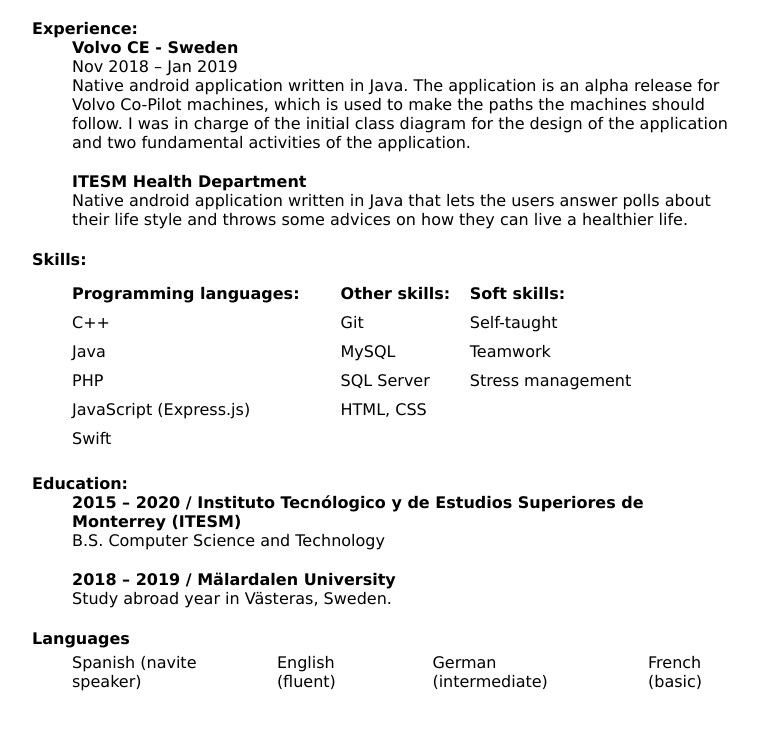
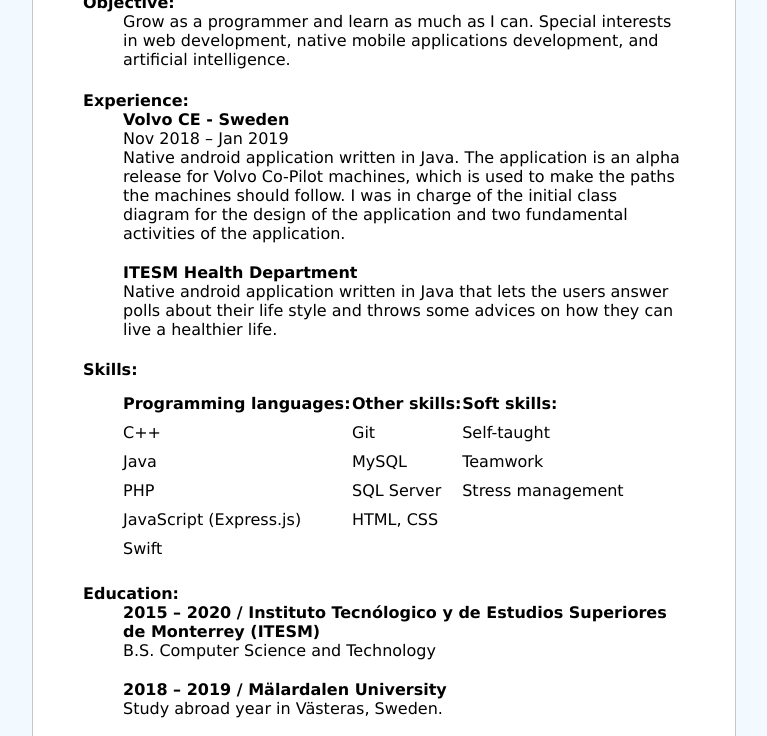
Before and after one commit to ivanmuniz/Lab1, a plain HTML site: page index.html in a window 1280 px wide. Shown: the part 239-975 px from the top of the page, without its empty margins (256-1023 px from the left). Before the commit the page ends 951 px from the top, so only its background shows below. Drawn offline with Linux system fonts and the light colour scheme.

Commit message:
Changes in styles

```diff
--- a/app.css
+++ b/app.css
@@ -23,6 +23,7 @@
 }
 
 h1 {
+    margin-top: 0;
     margin-bottom: 0;
     font-size: 25px;
 }
@@ -63,6 +64,9 @@
 
 /* Mediano */
 @media (min-width: 600px) and (max-width: 990px) {
+    body {
+        padding: 20px 50px;
+    }
     .disp-vert {
         display: table;
     }
@@ -86,10 +90,17 @@
 /* Grande */
 @media (min-width: 991px) {
 
+    html {
+        background-color: #f2faff;
+    }
+
     body {
         width: 55%;
-        margin-left: auto;
-        margin-right: auto;
+        margin: 10px auto 10px auto;
+        background-color: white;
+        padding: 50px;
+        border: 1px solid #c6c6c6;
+        border-radius: 20px;
     }
 
     .disp-vert {
@@ -102,7 +113,7 @@
     }
 
     ul.disp-vert li:nth-child(n+2) {
-        padding-left: 60px;
+        padding-left: 30px;
     }
 
     .header {
@@ -111,6 +122,10 @@
 
     img {
         float: left;
+    }
+
+    h1 {
+        margin-top: 16.5px;
     }
 
     table {
```
